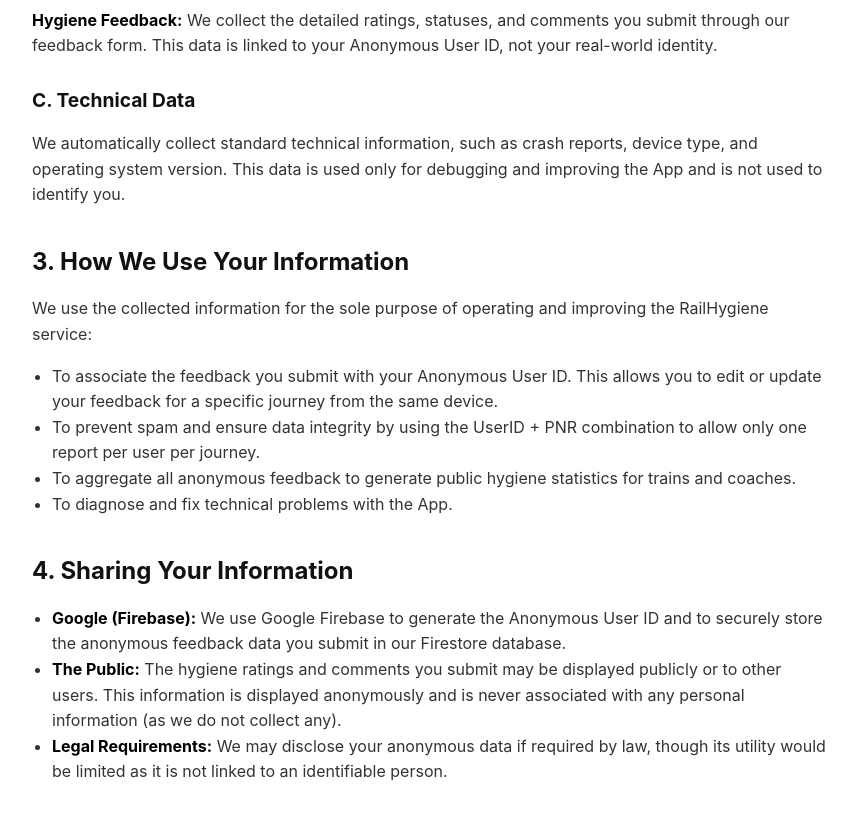
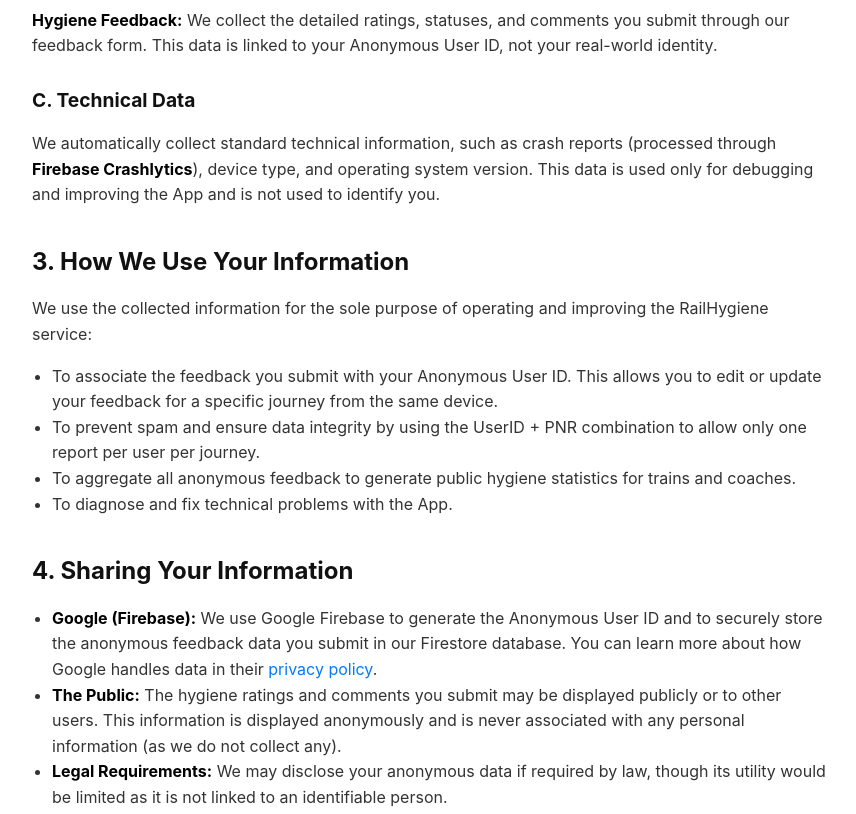
Before and after one commit to kinkate18nic/kinkate18nic.github.io, a plain HTML site: page privacy.html in a window 1280 px wide. Shown: the part 880-1694 px from the top of the page, without its empty margins (208-1064 px from the left). Drawn offline with Linux system fonts and the light colour scheme.

Commit message:
Update privacy.html

```diff
--- a/privacy.html
+++ b/privacy.html
@@ -58,7 +58,7 @@
 <body>
 
     <h1>Privacy Policy for RailHygiene</h1>
-    <p><strong>Last Updated: 21st July 2025</strong></p>
+    <p><strong>Last Updated: 10th August 2025</strong></p>
 
     <div class="intro-box">
         <p><strong>Our Commitment to Anonymity:</strong> RailHygiene is designed from the ground up to be an anonymous service. We do not require, ask for, or collect personal information such as your name, email address, or phone number. Our goal is to collect hygiene data without knowing who you are.</p>
@@ -78,7 +78,7 @@
     <p><strong>Hygiene Feedback:</strong> We collect the detailed ratings, statuses, and comments you submit through our feedback form. This data is linked to your Anonymous User ID, not your real-world identity.</p>
 
     <h3>C. Technical Data</h3>
-    <p>We automatically collect standard technical information, such as crash reports, device type, and operating system version. This data is used only for debugging and improving the App and is not used to identify you.</p>
+    <p>We automatically collect standard technical information, such as crash reports (processed through <strong>Firebase Crashlytics</strong>), device type, and operating system version. This data is used only for debugging and improving the App and is not used to identify you.</p>
 
     <h2>3. How We Use Your Information</h2>
     <p>We use the collected information for the sole purpose of operating and improving the RailHygiene service:</p>
@@ -91,7 +91,7 @@
 
     <h2>4. Sharing Your Information</h2>
     <ul>
-        <li><strong>Google (Firebase):</strong> We use Google Firebase to generate the Anonymous User ID and to securely store the anonymous feedback data you submit in our Firestore database.</li>
+        <li><strong>Google (Firebase):</strong> We use Google Firebase to generate the Anonymous User ID and to securely store the anonymous feedback data you submit in our Firestore database. You can learn more about how Google handles data in their <a href="https://policies.google.com/privacy" target="_blank" rel="noopener noreferrer">privacy policy</a>.</li>
         <li><strong>The Public:</strong> The hygiene ratings and comments you submit may be displayed publicly or to other users. This information is displayed anonymously and is never associated with any personal information (as we do not collect any).</li>
         <li><strong>Legal Requirements:</strong> We may disclose your anonymous data if required by law, though its utility would be limited as it is not linked to an identifiable person.</li>
     </ul>
```
